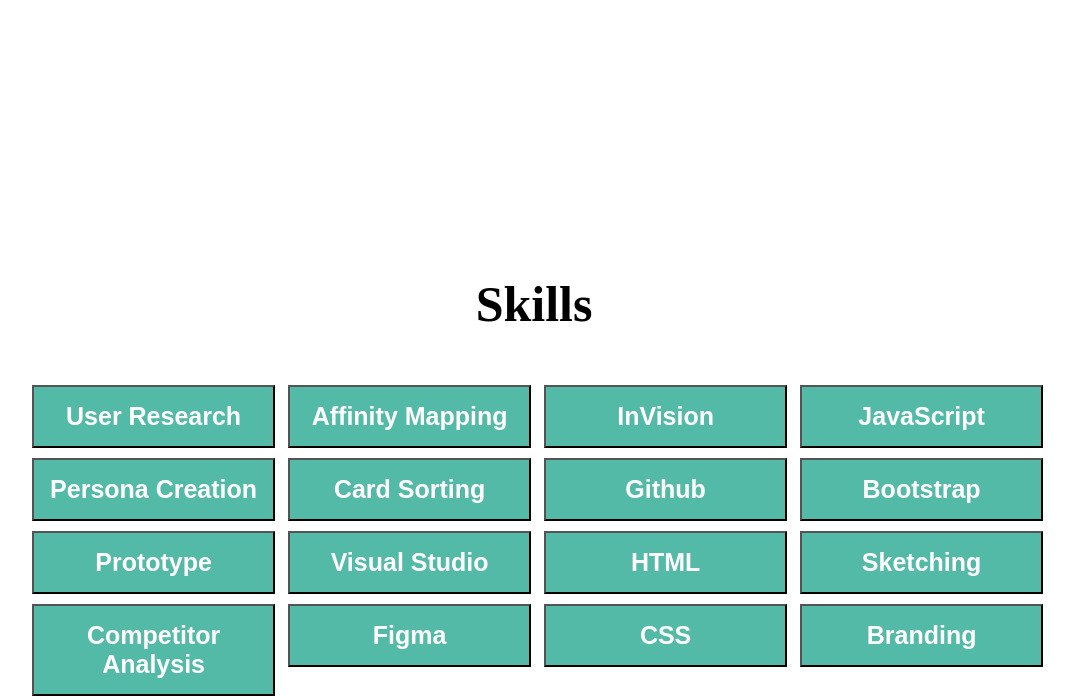
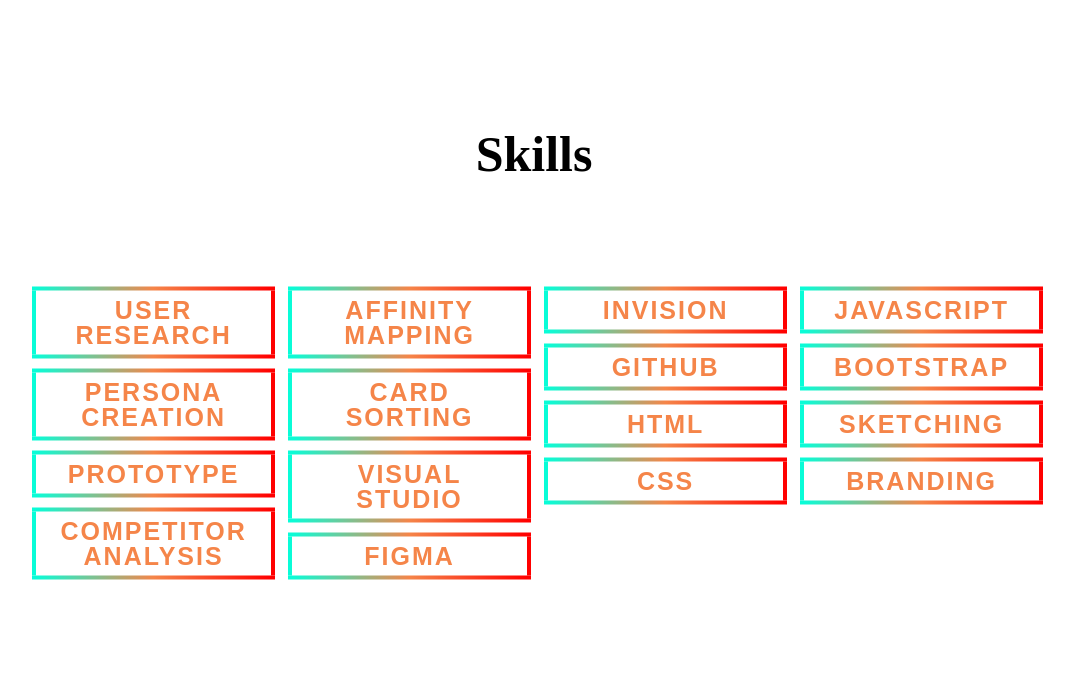
Before and after one commit to lxlvmi/UX_UI_HW_19, a plain HTML site: page index.html in a window 1280 px wide. Shown: the part 2470-3170 px from the top of the page, without its empty margins (106-1180 px from the left). Drawn offline with Linux system fonts and the light colour scheme.

Commit message:
title section fixed

```diff
--- a/CSS/style.css
+++ b/CSS/style.css
@@ -98,16 +98,19 @@
               align-items: center;
               justify-content: center;
       }
+
       h1{
           font-size: 50px;
           text-align: center;
           font-family: futura;
       }
+
       .preview_text{
           font-size: 20px;
           text-align:center;
           font-family: futura;
       }
+
       .welcome_message, .intro{
           font-size: 60px;
           text-align:center;
@@ -156,6 +159,12 @@
         }
           /* Skills list section */
 
+        .skillsheader {
+          margin-bottom: 250px;
+          margin-top: -150px;
+        }
+
+
         .skills button {
           Display: flex;
           align-items:flex-start;
@@ -167,7 +176,16 @@
           font-weight: bold;
           margin: 10px;
           width: 95%;
-          cursor:pointer;
+          padding:7px 20px;
+          text-transform:uppercase;
+          letter-spacing:2px;
+          text-align:center;
+          line-height:25px;
+          background:#FFF;
+          color:#F58549;
+          border:4px solid;
+          border-image-source: linear-gradient(to right,#08fdd8,#F58549, red);
+          border-image-slice:1;
         }
 
         .skills_list1 {
@@ -191,6 +209,16 @@
           grid-template-columns: 1fr 1fr 1fr 1fr;
           grid-template-areas: "skills_list1 skills_list2 skills_list3 skills_list4";
         }
+
+        .skills {
+          position:relative;
+          top:50%;
+          left:50%;
+          transform:translate(-50%,-50%);
+          text-align:center;
+          color:#CCC9DC;
+        }
+
 
         /* hover state code */
         .projectimage {
--- a/index.html
+++ b/index.html
@@ -50,7 +50,6 @@
   </div>
 
   <header>
-    <h1></h1>
     <section class="heroimg">
 
       <div class="headshot">
@@ -116,7 +115,9 @@
   </header>
 
   <section>
+  <div class="skillsheader">
     <h1>Skills</h1>
+  </div>
   <div class="skills">
   <div class="skills_list1">
     <button>User Research</button>
```
